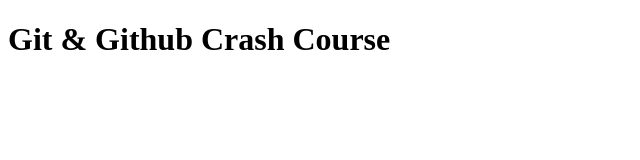
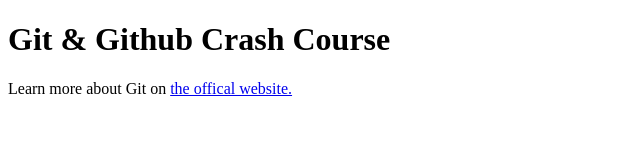
Before and after one commit to asifali25/git-and-gitbhub, a plain HTML site: page index.html in a window 1280 px wide. Shown: the whole page, without its empty margins (0-640 px from the left). Drawn offline with Linux system fonts and the light colour scheme.

Commit message:
added link to Git docs.

```diff
--- a/index.html
+++ b/index.html
@@ -9,6 +9,7 @@
 <body>
 
     <h1>Git & Github Crash Course</h1>
+    <p>Learn more about Git on <a href="https://git-scm.com/book/en/v2">the offical website.</a></p>
 
 </body>
 </html>
```
